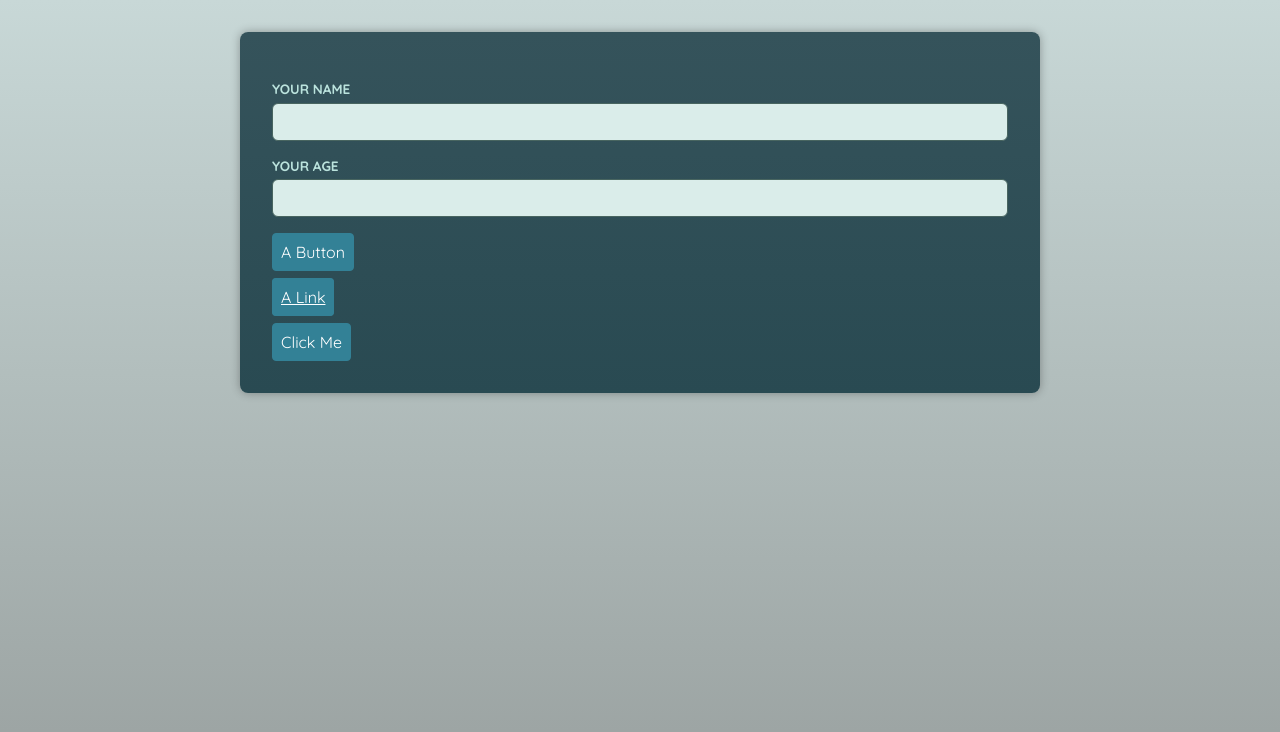
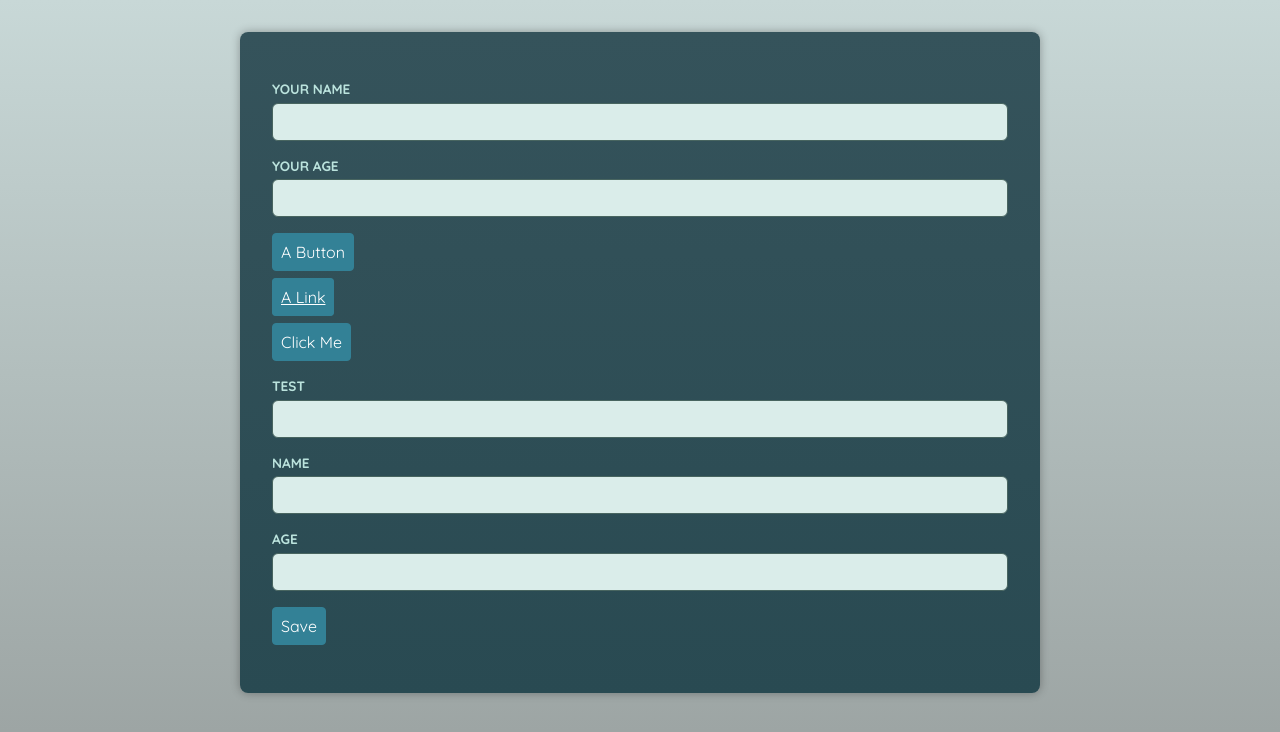
Before and after one commit to Anty-Anty/TS-Input, a React (Vite) app: page / in a window 1280 px wide. Shown: the top 732 px of the page. Built offline with nearby package versions, Linux system fonts and the light colour scheme; a web font is replaced by a local one.

Commit message:
add Form component

```diff
--- a/src/App.tsx
+++ b/src/App.tsx
@@ -1,8 +1,19 @@
-import Input from './components/Input.tsx'
+import { useRef } from 'react';
+
+import Input from './components/Input.tsx';
 import Button from './components/Button.tsx';
-import Container from './components/Container.tsx'
+import Container from './components/Container.tsx';
+import Form from './components/Form.tsx'
 
 function App() {
+
+  function handleSave(data: unknown){
+    const extractedData = data as { name:string; age: string};
+    console.log(extractedData);
+  };
+
+  const input = useRef<HTMLInputElement>(null);
+
   return (
     <main>
       <Input id="name" label="Your name" type="text"/>
@@ -14,6 +25,14 @@
       <Button el="anchor" href='https://google.com'>A Link</Button>
       </p>
       <Container as={Button} el="button">Click Me</Container>
+      <Input id="test" label="Test" ref={input}/>
+      <Form onSave={handleSave}>
+        <Input type="text" label='Name' id="name"/>
+        <Input type="number" label='Age' id="age"/>
+        <p>
+          <Button el="button">Save</Button>
+        </p>
+      </Form>
     </main>
   );
 }
--- /dev/null
+++ b/src/components/Form.tsx
@@ -0,0 +1,23 @@
+import type { SubmitEvent, ComponentPropsWithoutRef } from "react";
+
+type FormProps = ComponentPropsWithoutRef<'form'> & {
+    onSave: (value: unknown) => void;
+};
+
+const Form = ({onSave, children, ...otherProps}: FormProps) => {
+    function handleSubmit(event:SubmitEvent<HTMLFormElement>) {
+        event.preventDefault();
+
+        const formData = new FormData(event.currentTarget);
+        const data = Object.fromEntries(formData);
+        onSave(data);
+    };
+
+    return (
+        <form onSubmit={handleSubmit} {...otherProps}>
+            {children}
+        </form>
+    )
+};
+
+export default Form;
--- a/src/components/Input.tsx
+++ b/src/components/Input.tsx
@@ -1,3 +1,4 @@
+import {forwardRef} from "react";
 import type { ComponentPropsWithoutRef } from "react";
 
 type InputProps = {
@@ -8,13 +9,16 @@
 }   // build-in props of input
 & ComponentPropsWithoutRef<'input'>;
 
-const Input = ({label, id, ...props}: InputProps) => {
-    return (
-        <p>
-            <label htmlFor={id}>{label}</label>
-            <input id={id} {...props}/>
-        </p>
-    )
-}
+const Input = forwardRef<HTMLInputElement, InputProps>(function Input(
+  { label, id, ...props },
+  ref
+) {
+  return (
+    <p>
+      <label htmlFor={id}>{label}</label>
+      <input id={id} name={id} {...props} ref={ref} />
+    </p>
+  );
+});
 
 export default Input;
```
